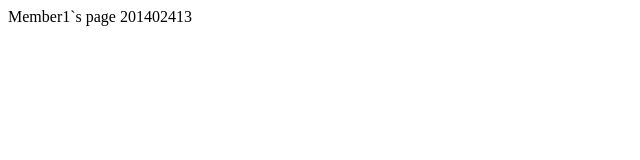
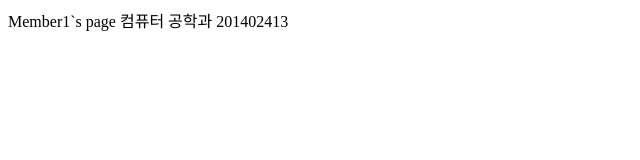
Before and after one commit to git-repository23/https-brunch.co.kr, a plain HTML site: page member1.html in a window 1280 px wide. Shown: the whole page, without its empty margins (0-640 px from the left). Drawn offline with Linux system fonts and the light colour scheme.

Commit message:
add my student major to body

```diff
--- a/member1.html
+++ b/member1.html
@@ -1,4 +1,4 @@
 <html>
 	<head>Member1`s page</head>
-	<body>201402413</body>
+	<body>컴퓨터 공학과 201402413</body>
 </html>
```
